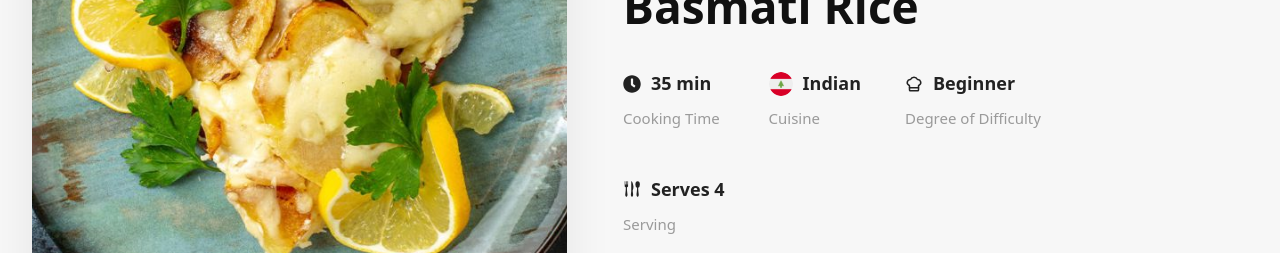
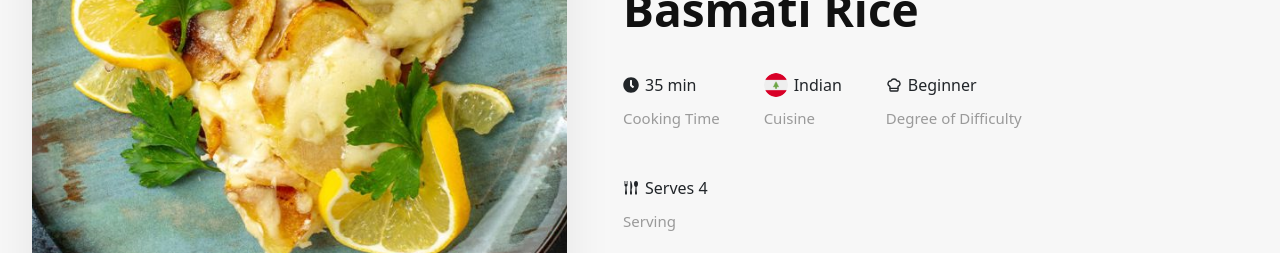
Before and after one commit to vinishajeyaramu/recipeoo, a React (Create React App) app in the folder Recipeoo_client/: page /recipe/1 in a window 1280 px wide. Shown: the part 487-740 px from the top of the page. Built offline with nearby package versions, Linux system fonts and the light colour scheme; no server answers.

Commit message:
bug fixes

```diff
--- a/Recipeoo_client/src/Pages/Recipe Details/RecipeDetails.jsx
+++ b/Recipeoo_client/src/Pages/Recipe Details/RecipeDetails.jsx
@@ -169,11 +169,11 @@ const RecipeDetails = () => {
               <h3>{recipe.title || 'Recipe Details'}</h3>
               <div className="details-icons">
                 <li>
-                  <a className="time-icon"><FaClock /> {recipe.time || '-'}</a>
+                  <span className="time-icon"><FaClock /> {recipe.time || '-'}</span>
                   <p>Cooking Time</p>
                 </li>
                 <li>
-                  <a className="cuisine">
+                  <span className="cuisine">
                     {recipe.flag ? (
                       <img
                         src={recipe.flag}
@@ -182,15 +182,15 @@ const RecipeDetails = () => {
                       />
                     ) : null}
                     {recipe.cuisine || '-'}
-                  </a>
+                  </span>
                   <p>Cuisine</p>
                 </li>
                 <li>
-                  <a className="difficulty-icon"><LuChefHat /> {recipe.difficulty || '-'}</a>
+                  <span className="difficulty-icon"><LuChefHat /> {recipe.difficulty || '-'}</span>
                   <p>Degree of Difficulty</p>
                 </li>
                 <li>
-                  <a className="servings-icon"><GiForkKnifeSpoon /> {recipe.servings || '-'}</a>
+                  <span className="servings-icon"><GiForkKnifeSpoon /> {recipe.servings || '-'}</span>
                   <p>Serving</p>
                 </li>
               </div>
--- a/Recipeoo_client/src/Resuable Components/Recipercards/Recipecards.jsx
+++ b/Recipeoo_client/src/Resuable Components/Recipercards/Recipecards.jsx
@@ -3,7 +3,7 @@ import './Recipecards.css';
 import { FaHeart, FaRegBookmark, FaClock } from 'react-icons/fa';
 import { LuChefHat } from "react-icons/lu";
 import { GiForkKnifeSpoon } from "react-icons/gi";
-import { Link, useNavigate } from 'react-router-dom';
+import { useNavigate } from 'react-router-dom';
 import { getAssetUrl } from '../../config/api';
 
 // Utility function to convert string into URL-friendly slug
--- a/Recipeoo_client/src/Routers/Router.jsx
+++ b/Recipeoo_client/src/Routers/Router.jsx
@@ -25,16 +25,8 @@ import RecipesByLetter from '../Pages/A-z/RecipesByLetter';
 import RecipeDetails from '../Pages/Recipe Details/RecipeDetails';
 import TagsPage from '../Pages/Tags/TagsPage';
 import Overallfilter from '../Pages/Overall FIlter/Overallfilter';
-import { getAdminAppUrl } from '../config/api';
 
 const Router = () => {
-  const AdminRoute = ({ children }) => {
-    const userInfo = JSON.parse(localStorage.getItem('userInfo'));
-    return userInfo?.role === 'admin'
-      ? (window.location.href = getAdminAppUrl())
-      : <Navigate to="/account" />;
-  };
-
   const UserRoute = ({ children }) => {
     const userInfo = JSON.parse(localStorage.getItem('userInfo'));
     return userInfo ? children : <Navigate to="/" />;
```
